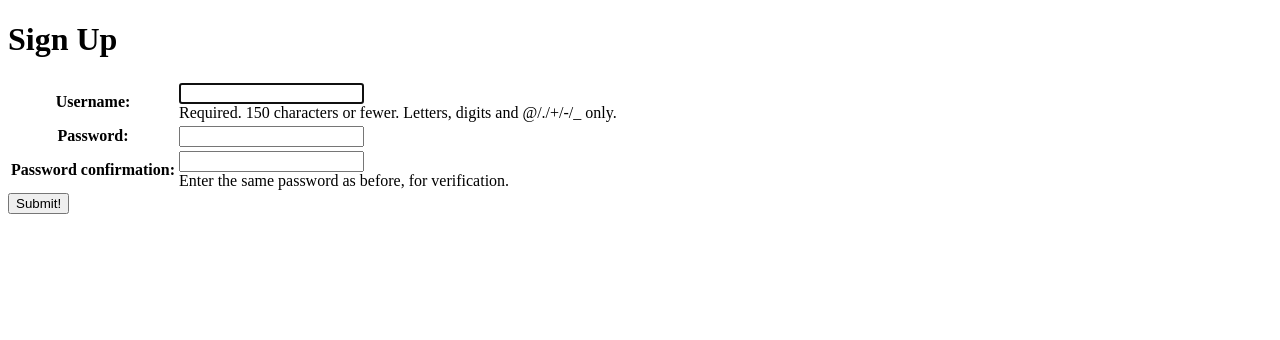
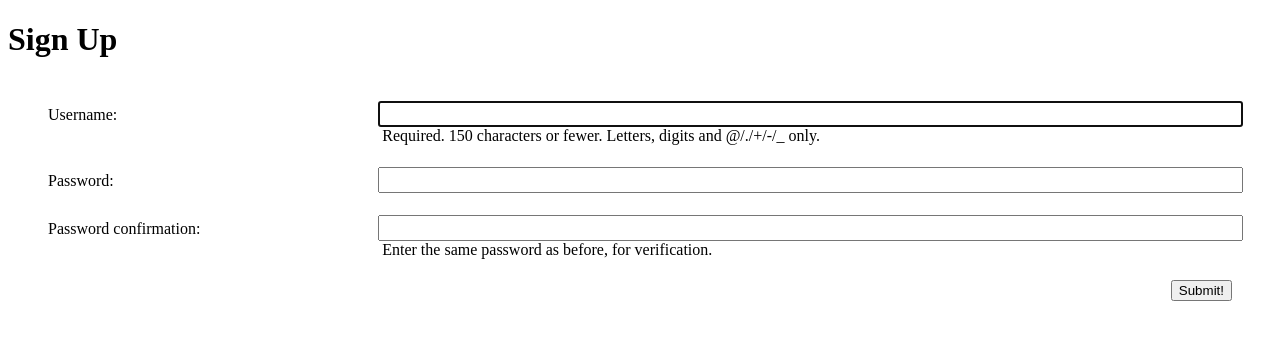
Before and after one commit to dorkykenny/journeypal, a Django app: page /accounts/signup/ in a window 1280 px wide. Shown: the part 52-392 px from the top of the page. Run offline with Django 5.2, Linux system fonts and the light colour scheme.

Commit message:
adds: styling for sign up

```diff
--- /dev/null
+++ b/journeypal/my_app/static/css/form.css
@@ -0,0 +1,39 @@
+.form-container {
+    display: flex;
+    flex-direction: column;
+    width: 100%;
+}
+
+table {
+    padding: 0 40px;
+    width: 100%;
+    border-spacing: 0 20px;
+}
+
+th {
+    text-align: left;
+    padding: 6px 20px 0 0;
+    font-weight: normal;
+    vertical-align: top;
+    font-size: var(--font-reg);
+}
+
+td {
+    max-width: 60%;
+}
+
+td > * {
+    width: 100%;
+    padding: 2px 4px;
+    font-size: var(--font-l);
+}
+
+td > textarea {
+    height: calc(4 * var(--font-l) + 8px);
+    font-family: inherit;
+}
+
+.btn {
+    align-self: flex-end;
+    margin-right: 40px;
+}
--- a/journeypal/my_app/templates/signup.html
+++ b/journeypal/my_app/templates/signup.html
@@ -1,5 +1,8 @@
 {% extends 'base.html' %}
 {% load static %}
+{% block head %}
+<link rel="stylesheet" href="{% static 'css/form.css' %}" />
+{% endblock %}
 
 {% block content %}
 
```
